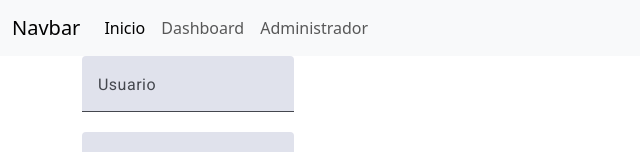
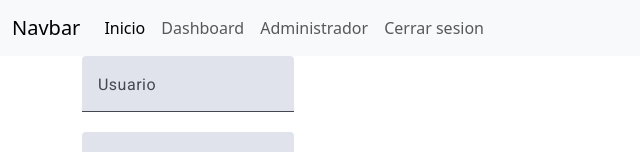
Before and after one commit to israelvargasm2/stocks-client, an Angular app: page /login in a window 1280 px wide. Shown: the top 152 px of the page, without its empty margins (0-640 px from the left). Built offline with nearby package versions, Linux system fonts and the light colour scheme.

Commit message:
add files

```diff
--- a/src/app/components/header/header.component.html
+++ b/src/app/components/header/header.component.html
@@ -1,7 +1,8 @@
 <nav class="navbar navbar-expand-lg bg-body-tertiary">
   <div class="container-fluid">
     <a class="navbar-brand" href="#">Navbar</a>
-      <button class="navbar-toggler" type="button" data-bs-toggle="collapse" data-bs-target="#navbarNav" aria-controls="navbarNav" aria-expanded="false" aria-label="Toggle navigation">
+    <button class="navbar-toggler" type="button" data-bs-toggle="collapse" data-bs-target="#navbarNav"
+      aria-controls="navbarNav" aria-expanded="false" aria-label="Toggle navigation">
       <span class="navbar-toggler-icon"></span>
     </button>
     <div class="collapse navbar-collapse" id="navbarNav">
@@ -15,6 +16,9 @@
         <li class="nav-item">
           <a class="nav-link" routerLink="/administrator">Administrador</a>
         </li>
+        <li class="nav-item">
+          <button class="nav-link" (click)="logout()">Cerrar sesion</button>
+        </li>
       </ul>
     </div>
   </div>
--- a/src/app/components/header/header.component.ts
+++ b/src/app/components/header/header.component.ts
@@ -1,5 +1,6 @@
-import { Component } from '@angular/core';
+import { Component, inject } from '@angular/core';
 import { RouterLink } from '@angular/router';
+import { AuthenticationService } from '../../core/authentication/authentication.service';
 
 @Component({
   selector: 'app-header',
@@ -10,5 +11,9 @@
   styleUrl: './header.component.css'
 })
 export class HeaderComponent {
+    readonly authenticationService = inject(AuthenticationService);
 
+    logout() {
+      this.authenticationService.logout();
+    }
 }
```
Lines whose indentation alone changed are shown as unchanged.
